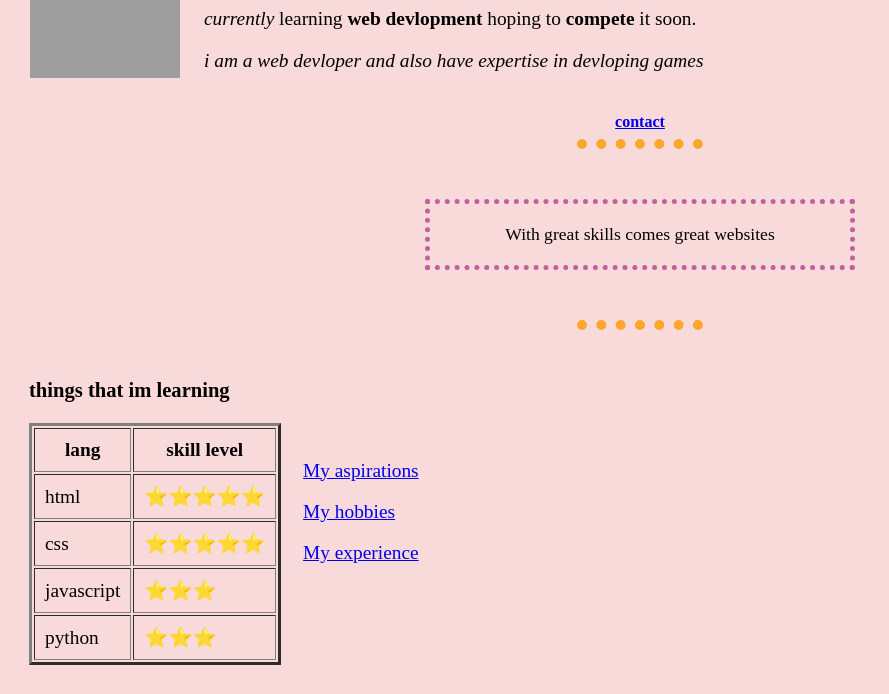
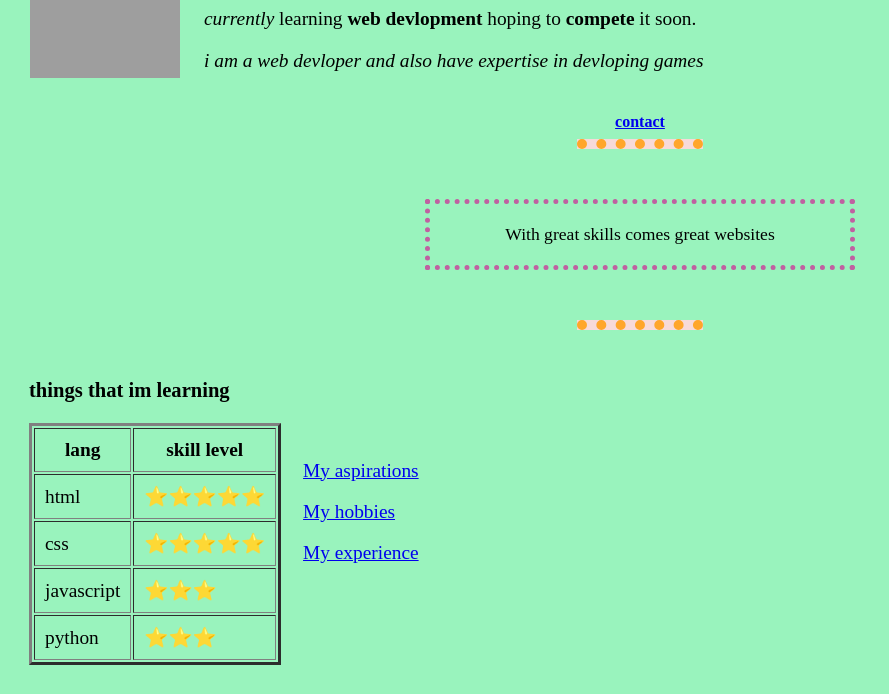
Before and after one commit to rahulpolaris/about, a plain HTML site: page index.html in a window 1280 px wide. Shown: the part 109-803 px from the top of the page, without its empty margins (0-889 px from the left). Drawn offline with Linux system fonts and the light colour scheme; grey boxes are pictures that could not be loaded.

Commit message:
Update styles.css

```diff
--- a/css/styles.css
+++ b/css/styles.css
@@ -1,5 +1,5 @@
 hr {background-color:#f7dad9; width:10%; border-style:dotted none none; border-width:10px;border-color:#ffa62b;}
-body {background-color:#f7dad9;}
+body {background-color:#99f3bd;}
 h1 {color:#51adcf;}
 h2 {color:#0d7377;}
 p{font-size:110%;}
```
